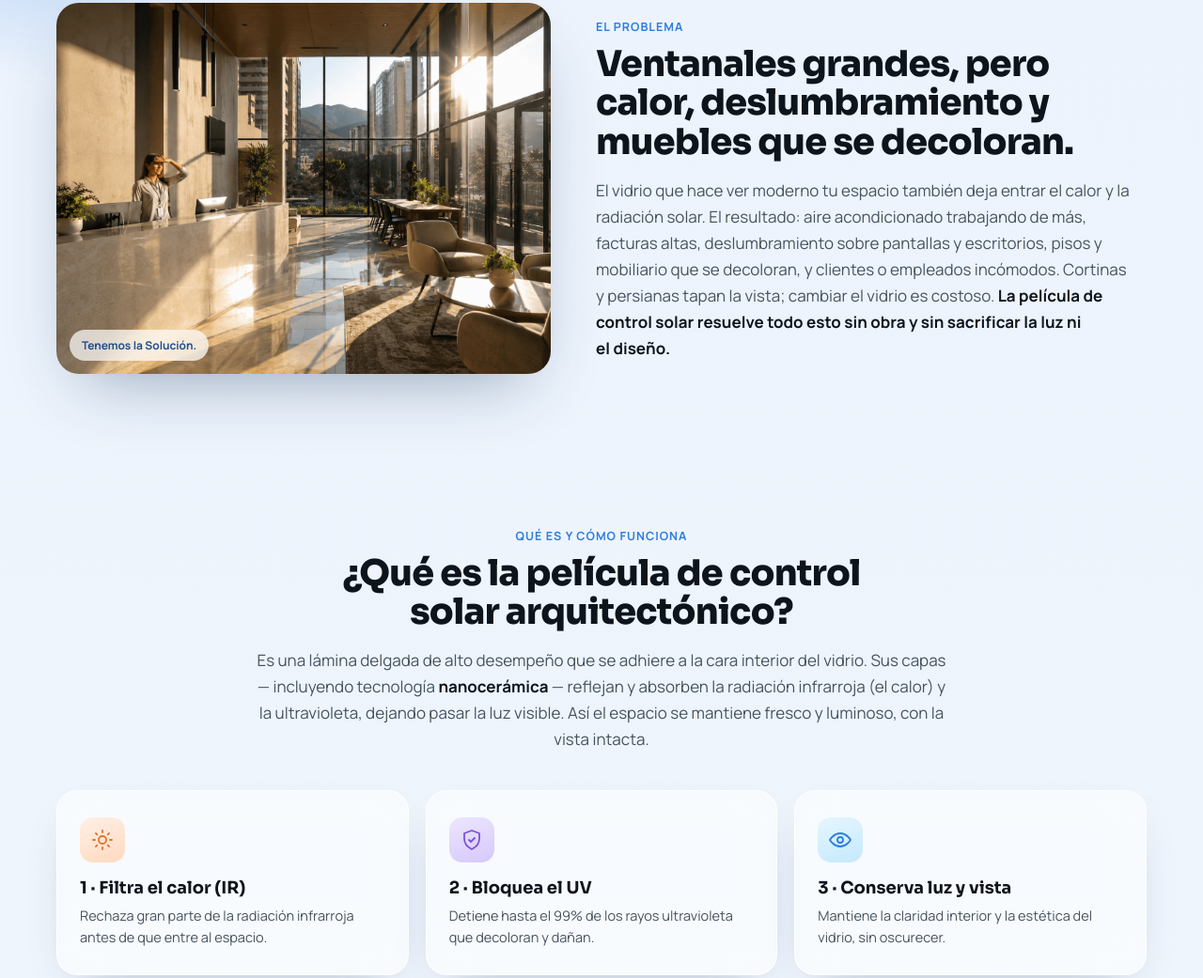
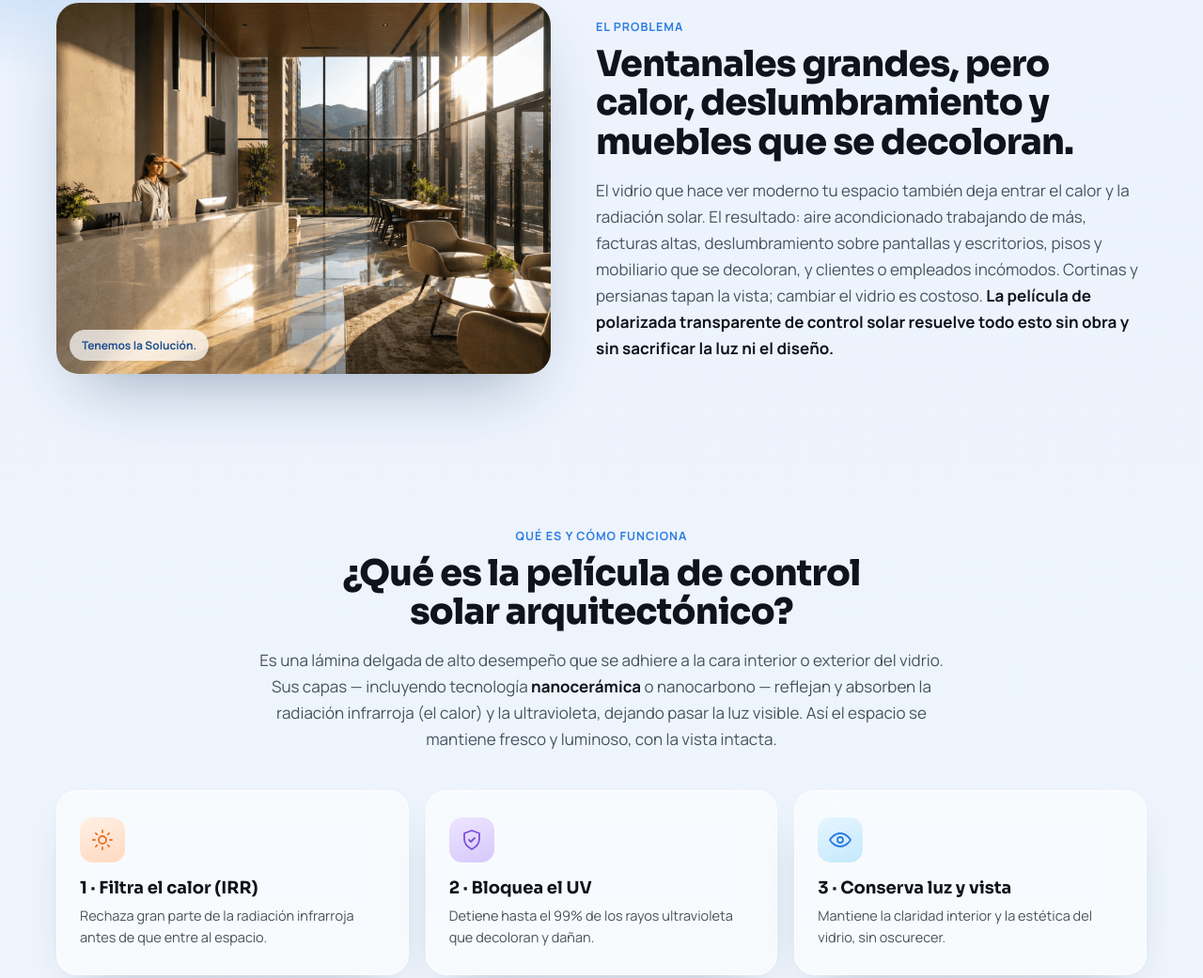
Before and after one commit to Marketango/Dass, a plain HTML site: page index.html in a window 1280 px wide. Shown: the part 1101-2142 px from the top of the page at 94% size. Drawn offline with nearby package versions, Linux system fonts and the light colour scheme.

Commit message:
Update text for solar control film description

```diff
--- a/index.html
+++ b/index.html
@@ -96,7 +96,7 @@
           Película de control solar <span style="font-family:'Source Serif 4',serif;font-style:italic;font-weight:400;color:rgba(255,255,255,0.82);">arquitectónico</span>.
         </h1>
         <p data-reveal="" data-delay="160" style="font-size:clamp(15px,1.9vw,18px);line-height:1.6;color:rgba(255,255,255,0.8);margin:0 0 24px;max-width:560px;text-wrap:pretty;">
-          Rollos de película para ventanales, fachadas en vidrio y espacios arquitectónicos. Reduce el calor y bloquea el <strong style="color:#fff;">99% de los rayos UV</strong>, conservando la transparencia y la estética moderna. Para empresas, arquitectos, constructoras, instaladores y distribuidores.
+          Rollos de peliculas adhesivas para ventanales, fachadas en vidrio y espacios arquitectónicos. Reduce el calor y bloquea el <strong style="color:#fff;">99% de los rayos UV</strong>, conservando la transparencia y la estética moderna. Para empresas, arquitectos, constructoras, instaladores y distribuidores.
         </p>
 
         <!-- benefit chips -->
@@ -173,7 +173,7 @@
       <div data-reveal="" data-delay="120" style="flex:1 1 360px;min-width:300px;">
         <span style="font-size:12.5px;font-weight:800;letter-spacing:.08em;color:var(--ac,#2E7DE0);">EL PROBLEMA</span>
         <h2 style="font-family:'Sora',sans-serif;font-weight:800;font-size:clamp(25px,3.6vw,38px);line-height:1.1;letter-spacing:-0.02em;margin:10px 0 16px;color:#0E141B;text-wrap:balance;">Ventanales grandes, pero calor, deslumbramiento y muebles que se decoloran.</h2>
-        <p style="font-size:clamp(15px,1.7vw,17px);line-height:1.65;color:#46535F;margin:0;text-wrap:pretty;">El vidrio que hace ver moderno tu espacio también deja entrar el calor y la radiación solar. El resultado: aire acondicionado trabajando de más, facturas altas, deslumbramiento sobre pantallas y escritorios, pisos y mobiliario que se decoloran, y clientes o empleados incómodos. Cortinas y persianas tapan la vista; cambiar el vidrio es costoso. <strong style="color:#0E141B;">La película de control solar resuelve todo esto sin obra y sin sacrificar la luz ni el diseño.</strong></p>
+        <p style="font-size:clamp(15px,1.7vw,17px);line-height:1.65;color:#46535F;margin:0;text-wrap:pretty;">El vidrio que hace ver moderno tu espacio también deja entrar el calor y la radiación solar. El resultado: aire acondicionado trabajando de más, facturas altas, deslumbramiento sobre pantallas y escritorios, pisos y mobiliario que se decoloran, y clientes o empleados incómodos. Cortinas y persianas tapan la vista; cambiar el vidrio es costoso. <strong style="color:#0E141B;">La película de polarizada transparente de control solar resuelve todo esto sin obra y sin sacrificar la luz ni el diseño.</strong></p>
       </div>
     </div>
   </section>
@@ -183,12 +183,12 @@
     <div data-reveal="" style="text-align:center;max-width:760px;margin:0 auto 40px;">
       <span style="font-size:12.5px;font-weight:800;letter-spacing:.08em;color:var(--ac,#2E7DE0);">QUÉ ES Y CÓMO FUNCIONA</span>
       <h2 style="font-family:'Sora',sans-serif;font-weight:800;font-size:clamp(25px,3.6vw,38px);line-height:1.1;letter-spacing:-0.02em;margin:10px 0 16px;color:#0E141B;text-wrap:balance;">¿Qué es la película de control solar arquitectónico?</h2>
-      <p style="font-size:clamp(15px,1.7vw,17px);line-height:1.65;color:#46535F;margin:0;text-wrap:pretty;">Es una lámina delgada de alto desempeño que se adhiere a la cara interior del vidrio. Sus capas — incluyendo tecnología <strong style="color:#0E141B;">nanocerámica</strong> — reflejan y absorben la radiación infrarroja (el calor) y la ultravioleta, dejando pasar la luz visible. Así el espacio se mantiene fresco y luminoso, con la vista intacta.</p>
+      <p style="font-size:clamp(15px,1.7vw,17px);line-height:1.65;color:#46535F;margin:0;text-wrap:pretty;">Es una lámina delgada de alto desempeño que se adhiere a la cara interior o exterior del vidrio. Sus capas — incluyendo tecnología <strong style="color:#0E141B;">nanocerámica</strong> o nanocarbono — reflejan y absorben la radiación infrarroja (el calor) y la ultravioleta, dejando pasar la luz visible. Así el espacio se mantiene fresco y luminoso, con la vista intacta.</p>
     </div>
     <div style="display:grid;grid-template-columns:repeat(auto-fit,minmax(250px,1fr));gap:18px;">
       <div data-reveal="" data-delay="60" style="position:relative;padding:28px 24px;border-radius:22px;background:rgba(255,255,255,0.55);backdrop-filter:blur(20px);border:1px solid rgba(255,255,255,0.75);box-shadow:0 20px 50px -26px rgba(20,50,90,0.35);">
         <div style="display:grid;place-items:center;width:48px;height:48px;border-radius:14px;background:linear-gradient(160deg,#fff0e6,#ffd9bf);color:#e6712a;margin-bottom:16px;"><svg width="24" height="24" viewBox="0 0 24 24" fill="none" stroke="currentColor" stroke-width="1.8" stroke-linecap="round" stroke-linejoin="round"><circle cx="12" cy="12" r="4"></circle><path d="M12 2v2m0 16v2M4.9 4.9l1.4 1.4m11.4 11.4 1.4 1.4M2 12h2m16 0h2M4.9 19.1l1.4-1.4M17.7 6.3l1.4-1.4"></path></svg></div>
-        <h3 style="font-family:'Sora',sans-serif;font-weight:700;font-size:18px;margin:0 0 8px;color:#0E141B;">1 · Filtra el calor (IR)</h3>
+        <h3 style="font-family:'Sora',sans-serif;font-weight:700;font-size:18px;margin:0 0 8px;color:#0E141B;">1 · Filtra el calor (IRR)</h3>
         <p style="font-size:14.5px;line-height:1.55;color:#46535F;margin:0;">Rechaza gran parte de la radiación infrarroja antes de que entre al espacio.</p>
       </div>
       <div data-reveal="" data-delay="140" style="position:relative;padding:28px 24px;border-radius:22px;background:rgba(255,255,255,0.55);backdrop-filter:blur(20px);border:1px solid rgba(255,255,255,0.75);box-shadow:0 20px 50px -26px rgba(20,50,90,0.35);">
@@ -633,7 +633,7 @@
     <div data-reveal="" style="display:grid;grid-template-columns:repeat(auto-fit,minmax(220px,1fr));gap:16px;">
       <div style="display:flex;align-items:center;gap:14px;padding:20px;border-radius:18px;background:rgba(255,255,255,0.55);backdrop-filter:blur(16px);border:1px solid rgba(255,255,255,0.72);">
         <span style="flex:none;display:grid;place-items:center;width:46px;height:46px;border-radius:13px;background:linear-gradient(160deg,#e6f6ff,#c4e9fc);color:var(--ac,#2E7DE0);"><svg width="24" height="24" viewBox="0 0 24 24" fill="none" stroke="currentColor" stroke-width="1.7" stroke-linecap="round" stroke-linejoin="round"><path d="M12 2 4 5v6c0 5 3.4 8.5 8 11 4.6-2.5 8-6 8-11V5l-8-3Z"></path><path d="m9 12 2 2 4-4"></path></svg></span>
-        <div><div style="font-family:'Sora',sans-serif;font-weight:700;font-size:15px;color:#0E141B;">Garantía 10 años</div><div style="font-size:12.5px;color:#46535F;">Respaldo de importador.</div></div>
+        <div><div style="font-family:'Sora',sans-serif;font-weight:700;font-size:15px;color:#0E141B;">Garantía Hasta de 10 años</div><div style="font-size:12.5px;color:#46535F;">Respaldo de importador.</div></div>
       </div>
       <div style="display:flex;align-items:center;gap:14px;padding:20px;border-radius:18px;background:rgba(255,255,255,0.55);backdrop-filter:blur(16px);border:1px solid rgba(255,255,255,0.72);">
         <span style="flex:none;display:grid;place-items:center;width:46px;height:46px;border-radius:13px;background:linear-gradient(160deg,#e6f6ff,#c4e9fc);color:var(--ac,#2E7DE0);"><svg width="24" height="24" viewBox="0 0 24 24" fill="none" stroke="currentColor" stroke-width="1.7" stroke-linecap="round" stroke-linejoin="round"><circle cx="12" cy="12" r="9"></circle><path d="m8 12 2.5 2.5L16 9"></path></svg></span>
```
